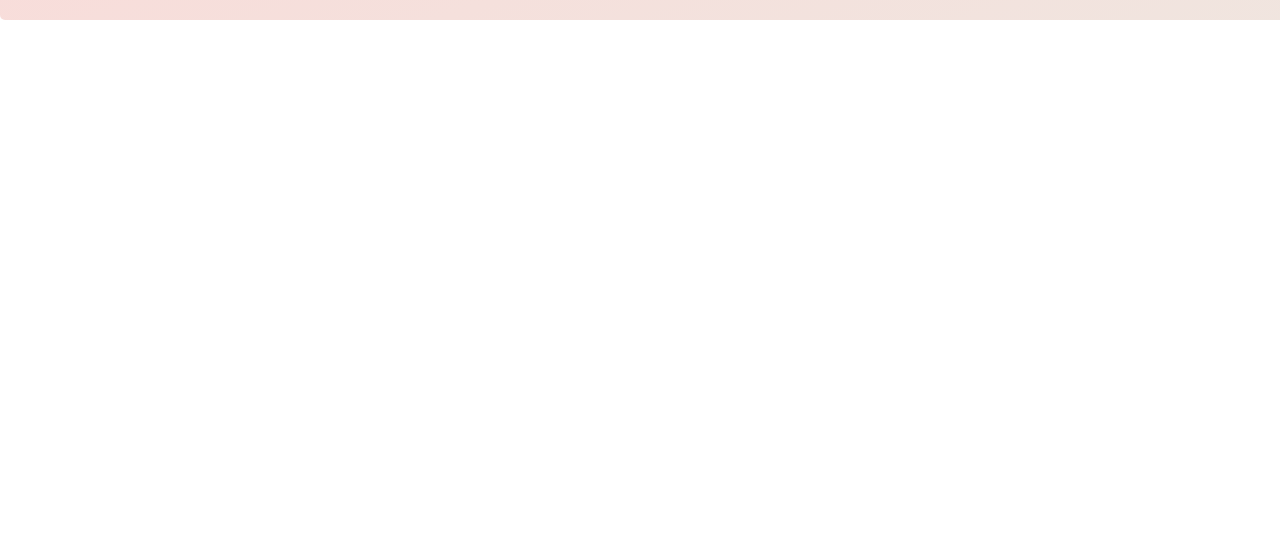
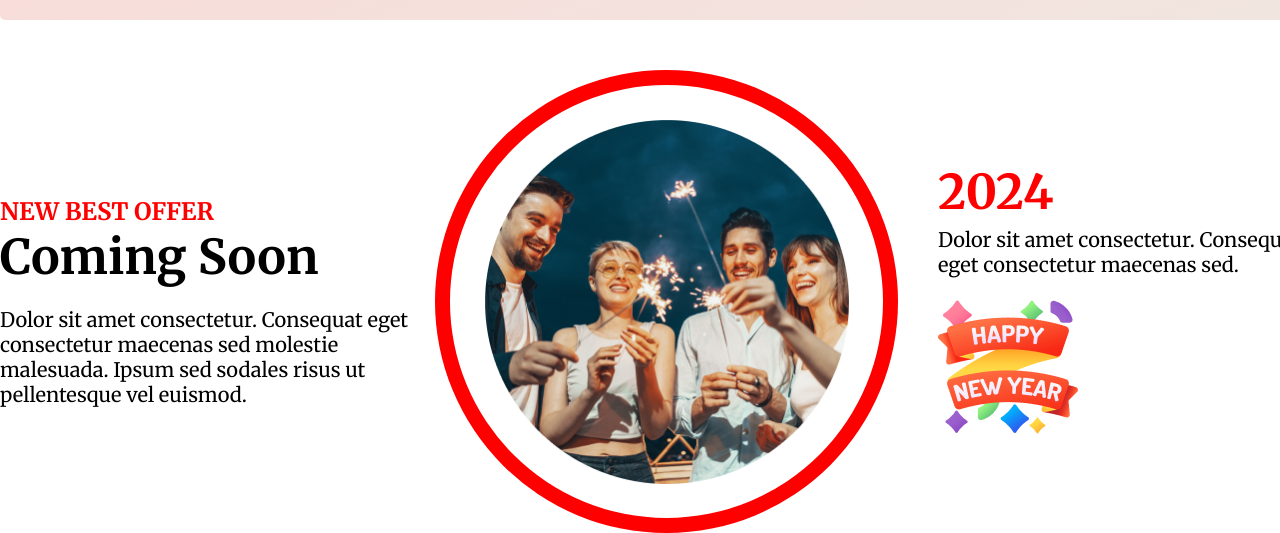
Before and after one commit to devsamim/newyear-landing-page, a plain HTML site: page index.html in a window 1280 px wide. Shown: the part 2768-3301 px from the top of the page. Before the commit the page ends 2788 px from the top, so only its background shows below. Drawn offline with Linux system fonts and the light colour scheme.

Commit message:
best offer section complete

```diff
--- a/css/style.css
+++ b/css/style.css
@@ -152,3 +152,68 @@ padding-left: 200px;
   margin-top: 30px;
   border: none;
 }
+/* best offer style */
+.best-offer-container{
+  width: 1320px;
+  height: 463px;
+  margin: 0 auto;
+  /* border: 1px solid red; */
+  margin-top: 50px;
+  display: flex;
+  justify-content: center;
+  align-items: center;
+
+}
+.best-offer-left-content{
+  width: 33%;
+  /* border: 1px solid red; */
+
+}
+.best-offer-middle-image{
+  width:463px;
+  height: 463px;
+  /* border: 1px solid red; */
+}
+.best-offer-right-content{
+  width: 32%;
+  /* border: 1px solid red; */
+  padding-left: 40px;
+}
+.left-title{
+  font-size: 24px;
+  color: red;
+
+}
+.left-title2{
+  font-size: 48px;
+  font-weight: 600;
+}
+.left-descriptio{
+  font-size: 20px;
+  margin-top: 20px;
+
+}
+.right-title{
+  font-size: 48px;
+  font-weight: bolder;
+  color: red;
+}
+.right-description{
+  font-size: 20px;
+  margin-top: 5px;
+  margin-bottom: 20px;
+}
+
+.best-offer-middle-image{
+  border: 15px solid red;
+  border-radius: 50%;
+  display: flex;
+  justify-content: center;
+  align-items: center;
+
+}
+.best-offer-middle-image img{
+  width: 364px;
+  height: 364px;
+
+}
--- a/index.html
+++ b/index.html
@@ -52,6 +52,21 @@
     </div>
    </section>
    <!-- address section end -->
+   <section class="best-offer-container">
+   <div class="best-offer-left-content">
+    <h5 class="left-title">NEW BEST OFFER</h5>
+   <h3 class="left-title2">Coming Soon</h3>
+   <p class="left-descriptio">Dolor sit amet consectetur. Consequat eget consectetur maecenas sed molestie malesuada. Ipsum sed sodales risus ut pellentesque vel euismod. </p>
+   </div>
+   <div class="best-offer-middle-image">
+    <img src="images/Ellipse 1.png" alt="">
+   </div>
+   <div class="best-offer-right-content">
+    <span class="right-title">2024</span>
+    <p class="right-description">Dolor sit amet consectetur. Consequat eget consectetur maecenas sed.</p>
+    <img src="images/Group 96.png" alt="">
+   </div>
+   </section>
   </main>
   <footer>
 
```
